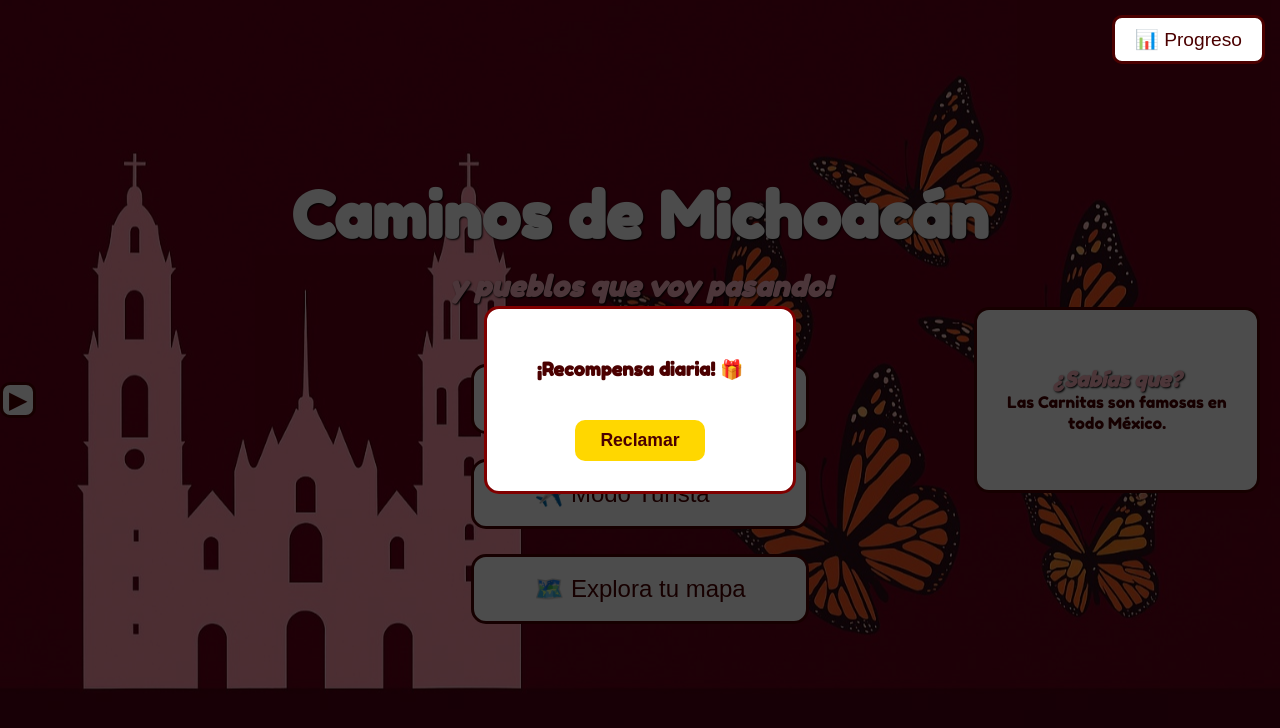
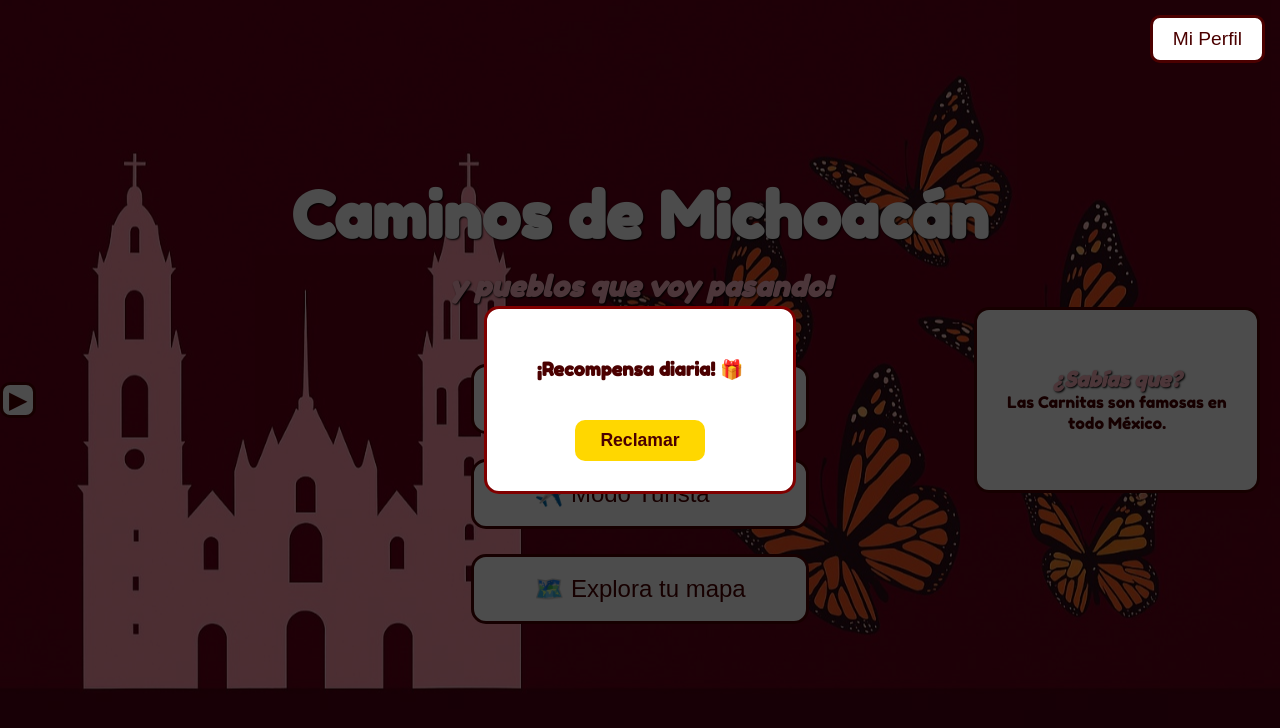
Before and after one commit to jetroortgon/michoacan-web, a website: page inicio.html in a window 1280 px wide. Drawn offline with Linux system fonts and the light colour scheme.

Commit message:
inicio.html

```diff
--- a/inicio.html
+++ b/inicio.html
@@ -247,7 +247,7 @@ h2 {
 <body>
 
 <!-- Botón de Progreso arriba a la derecha -->
-<button id="btnProgreso" onclick="window.location.href='objetivos.html'">📊 Progreso</button>
+<button id="btnProgreso" onclick="window.location.href='objetivos.html'">Mi Perfil</button>
 
 <style>
 #btnProgreso {
```
